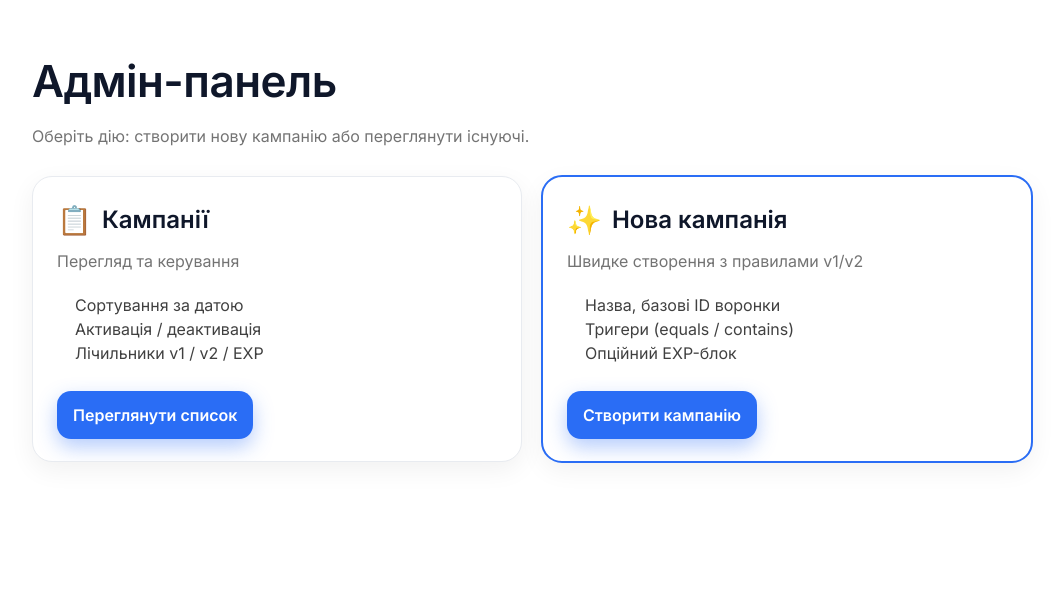
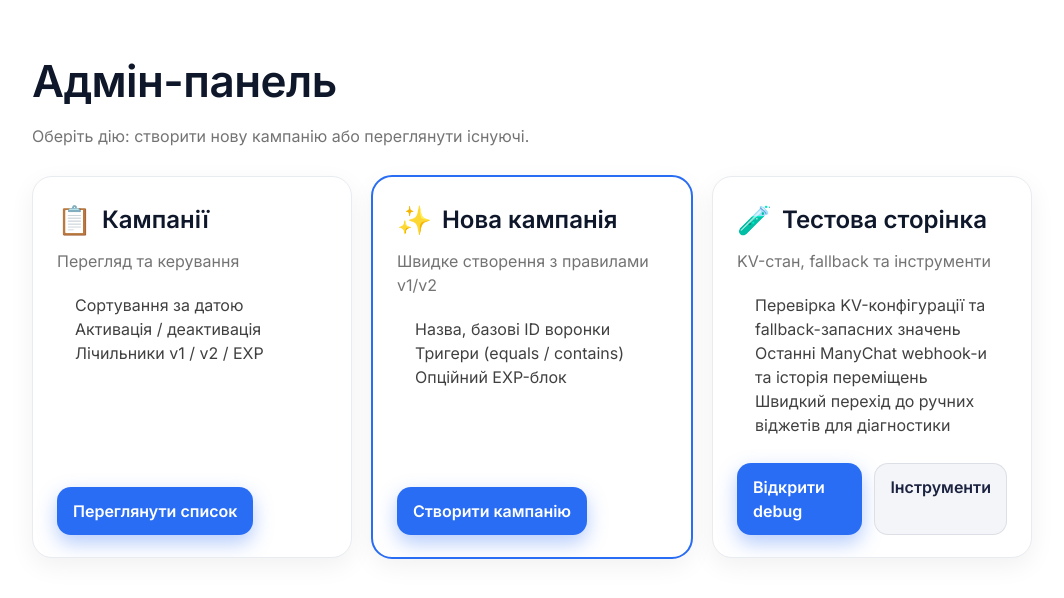
Before and after one commit to yurashko-ux/P-3-0, a Next.js app in the folder web/: page /admin in a window 1280 px wide. Shown: the top 598 px of the page, without its empty margins (108-1172 px from the left). Built offline with nearby package versions, Linux system fonts and the light colour scheme.

Commit message:
feat: add admin debug card

```diff
--- a/web/app/(admin)/admin/page.tsx
+++ b/web/app/(admin)/admin/page.tsx
@@ -50,6 +50,26 @@ export default function AdminHome() {
           </CardBody>
           <CardFooter>
             <PrimaryLink href="/admin/campaigns/new">Створити кампанію</PrimaryLink>
+          </CardFooter>
+        </Card>
+
+        {/* Тестова сторінка */}
+        <Card>
+          <CardHeader
+            emoji="🧪"
+            title="Тестова сторінка"
+            subtitle="KV-стан, fallback та інструменти"
+          />
+          <CardBody>
+            <ul style={{ margin: 0, paddingLeft: 18, color: 'rgba(0,0,0,0.75)' }}>
+              <li>Перевірка KV-конфігурації та fallback-запасних значень</li>
+              <li>Останні ManyChat webhook-и та історія переміщень</li>
+              <li>Швидкий перехід до ручних віджетів для діагностики</li>
+            </ul>
+          </CardBody>
+          <CardFooter>
+            <PrimaryLink href="/admin/debug">Відкрити debug</PrimaryLink>
+            <SecondaryLink href="/admin/tools">Інструменти</SecondaryLink>
           </CardFooter>
         </Card>
       </section>
@@ -139,3 +159,23 @@ function PrimaryLink({ href, children }: { href: string; children: React.ReactNo
     </Link>
   );
 }
+
+function SecondaryLink({ href, children }: { href: string; children: React.ReactNode }) {
+  return (
+    <Link
+      href={href}
+      style={{
+        display: 'inline-block',
+        textDecoration: 'none',
+        background: '#f3f5f9',
+        color: '#1c2340',
+        padding: '12px 16px',
+        borderRadius: 14,
+        fontWeight: 600,
+        boxShadow: 'inset 0 0 0 1px rgba(28,35,64,0.1)',
+      }}
+    >
+      {children}
+    </Link>
+  );
+}
```
